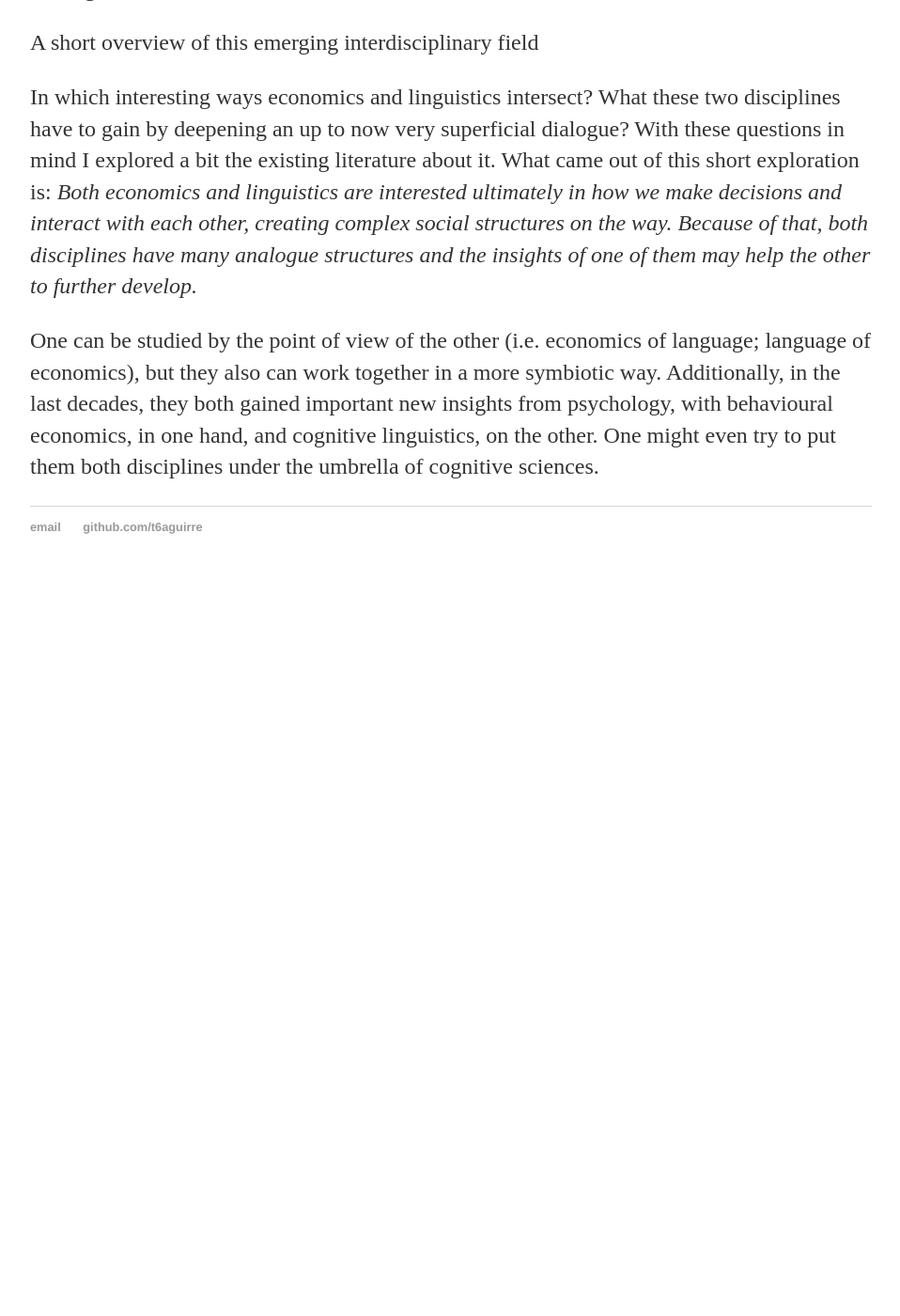
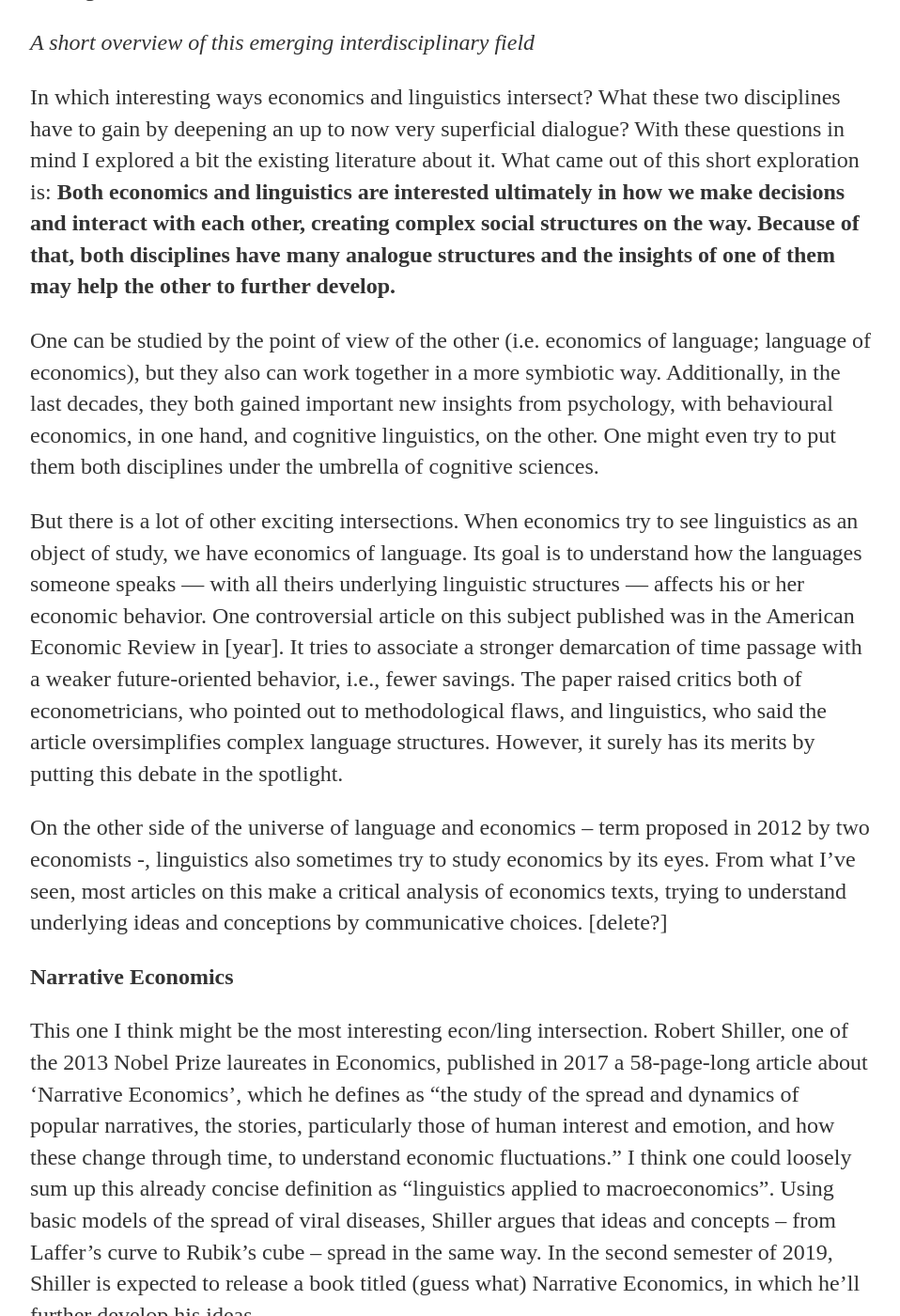
Before and after one commit to t6aguirre/old-blog, a Jekyll site: the page built from _posts/2019-08-09-ling-econ.md, in a window 1280 px wide and 1400 px high, scrolled down 285 px. Shown: the whole window at 94% size, without its empty margins (160-1118 px from the left). Built offline with Jekyll 4.4.1, drawn with Linux system fonts in a browser that asks for light colours; before the commit the page ends 915 px from its top, so only the background shows below that; some of the changed text lies outside the part shown.

Commit message:
whole text

```diff
--- a/_posts/2019-08-09-ling-econ.md
+++ b/_posts/2019-08-09-ling-econ.md
@@ -4,8 +4,85 @@
 date: 2019-08-09
 ---
 
-A short overview of this emerging interdisciplinary field
+*A short overview of this emerging interdisciplinary field*
 
-In which interesting ways economics and linguistics intersect? What these two disciplines have to gain by deepening an up to now very superficial dialogue? With these questions in mind I explored a bit the existing literature about it. What came out of this short exploration is: *Both economics and linguistics are interested ultimately in how we make decisions and interact with each other, creating complex social structures on the way. Because of that, both disciplines have many analogue structures and the insights of one of them may help the other to further develop.*
+In which interesting ways economics and linguistics intersect? What these two disciplines have to gain by deepening an up to now very superficial dialogue? With these questions in mind I explored a bit the existing literature about it. What came out of this short exploration is: **Both economics and linguistics are interested ultimately in how we make decisions and interact with each other, creating complex social structures on the way. Because of that, both disciplines have many analogue structures and the insights of one of them may help the other to further develop.**
 
 One can be studied by the point of view of the other (i.e. economics of language; language of economics), but they also can work together in a more symbiotic way. Additionally, in the last decades, they both gained important new insights from psychology, with behavioural economics, in one hand, and cognitive linguistics, on the other. One might even try to put them both disciplines under the umbrella of cognitive sciences.
+
+But there is a lot of other exciting intersections. When economics try to see linguistics as an object of study, we have economics of language. Its goal is to understand how the languages someone speaks — with all theirs underlying linguistic structures — affects his or her economic behavior. One controversial article on this subject published was in the American Economic Review in [year]. It tries to associate a stronger demarcation of time passage with a weaker future-oriented behavior, i.e., fewer savings. The paper raised critics both of econometricians, who pointed out to methodological flaws, and linguistics, who said the article oversimplifies complex language structures. However, it surely has its merits by putting this debate in the spotlight.
+
+On the other side of the universe of language and economics – term proposed in 2012 by two economists -, linguistics also sometimes try to study economics by its eyes. From what I’ve seen, most articles on this make a critical analysis of economics texts, trying to understand underlying ideas and conceptions by communicative choices. [delete?]
+
+**Narrative Economics**
+
+This one I think might be the most interesting econ/ling intersection. Robert Shiller, one of the 2013 Nobel Prize laureates in Economics, published in 2017 a 58-page-long article about ‘Narrative Economics’, which he defines as “the study of the spread and dynamics of popular narratives, the stories, particularly those of human interest and emotion, and how these change through time, to understand economic fluctuations.” I think one could loosely sum up this already concise definition as “linguistics applied to macroeconomics”. Using basic models of the spread of viral diseases, Shiller argues that ideas and concepts – from Laffer’s curve to Rubik’s cube – spread in the same way. In the second semester of 2019, Shiller is expected to release a book titled (guess what) Narrative Economics, in which he’ll further develop his ideas.
+
+While, surely, the connection Shiller is proposing appears novel to most of hte economic mainstream, he is not one of the first social scientists to propose this. Four decades ago, Pierre Bourdieu wrote an article called The Economics of Linguistics Exchanges. [develop, delete?] (By reading Shiller’s and Bourdieu’s articles, the differences of writing style of an American economist and a French sociologist becomes patent)
+
+**NLP**
+
+There is also growing interest in Natural Language Processing (NLP) applied to economics and finance. For example, a practical problem on this may be: how to quantify an Elon Musk twitter scandal on Tesla’s stock price? In 2018, the first conference on Economics and NLP was held in Melbourne. One of the nine papers that were presented in the event deals exactly with the relationship between sentiments expressed on Twitter and stock market fluctuations.
+
+Some specialists in both areas point out to similarities in evolutionary linguistic theory and evolutionary economic theory. In a process comparable to biological evolution, languages develop in an adaptive way. The same occurs with economical instituions and behavior. [neo-shumpeterian, develop?]
+
+
+But why am I so interested in this? Well, because. While I do not want be one of those undergrads that think they know how to easyle revolutionize a stablished academic field.
+
+Some key-words: Economics of language; language of economics.
+
+**References**
+
+https://ideas.repec.org/p/ott/wpaper/1206e.html
+
+https://www.anderson.ucla.edu/faculty_pages/keith.chen/papers/LanguageWorkingPaper.pdf
+
+Shiller
+
+http://csinvesting.org/wp-content/uploads/2017/01/NarrativeEconomics_preview.pdf
+
+The economics of linguistic exchanges
+
+Bourdieu 1977
+
+https://journals.sagepub.com/doi/abs/10.1177/053901847701600601?journalCode=ssia
+
+Economics and Natural Language Processing
+
+2018
+
+https://www.aclweb.org/anthology/W18-3100
+
+Evolutionary Linguistics and Evolutionary Economics
+
+https://link.springer.com/article/10.14441/eier.3.27
+
+The Economics of Language: International Analyses
+
+Linguistics and economics F Rossi-Land 2017
+
+Language Planning and Economics
+
+https://www.tandfonline.com/doi/abs/10.1080/14664200308668048
+
+https://www.aclweb.org/anthology/W18-3100
+
+meus bons, to curioso sobre intersecções interessantes de linguistica e economia. O que conhecem de bacana sobre? o que ja vi muito, muito por alto:
+
+o Shiller há dois anos publicou um artigos sobre narrative economics (economia narrativa), tentando interessar gente sobre esse programa de pesquisa, que já rendeu uns papers - inclusive br
+http://csinvesting.org/wp-content/uploads/2017/01/NarrativeEconomics_preview.pdf
+
+tem muitas aplicações de NLP pra coisas de econ/financas, tipo tentar associar tretas do twitter com tendências da Bolsa
+https://heyayeh.com/2015/05/18/nlp_in_economics/
+
+e ha papers tentando associar estruturas linguisticas - por exemplo a demarcação da passagem do tempo - com comportamentos econômicos - pex, taxa de poupança. algo que sempre rende crítica de linguistas dizendo que os economistas são muito simplistas ao tentar usar o campo deles
+https://www.anderson.ucla.edu/faculty_pages/keith.chen/papers/LanguageWorkingPaper.pdf
+
+e tbm há trabalhos que tentam colocar ambos os campos sob o mesmo guarda-chuva de ciencias cognitivas, tentando comparar tomada de decisoes linguisticas e economicas
+
+
+
+
+Contributing to the academic conversation: A study of new knowledge claims in economics and linguistics
+
+https://www.sciencedirect.com/science/article/abs/pii/S0378216607002093
```
